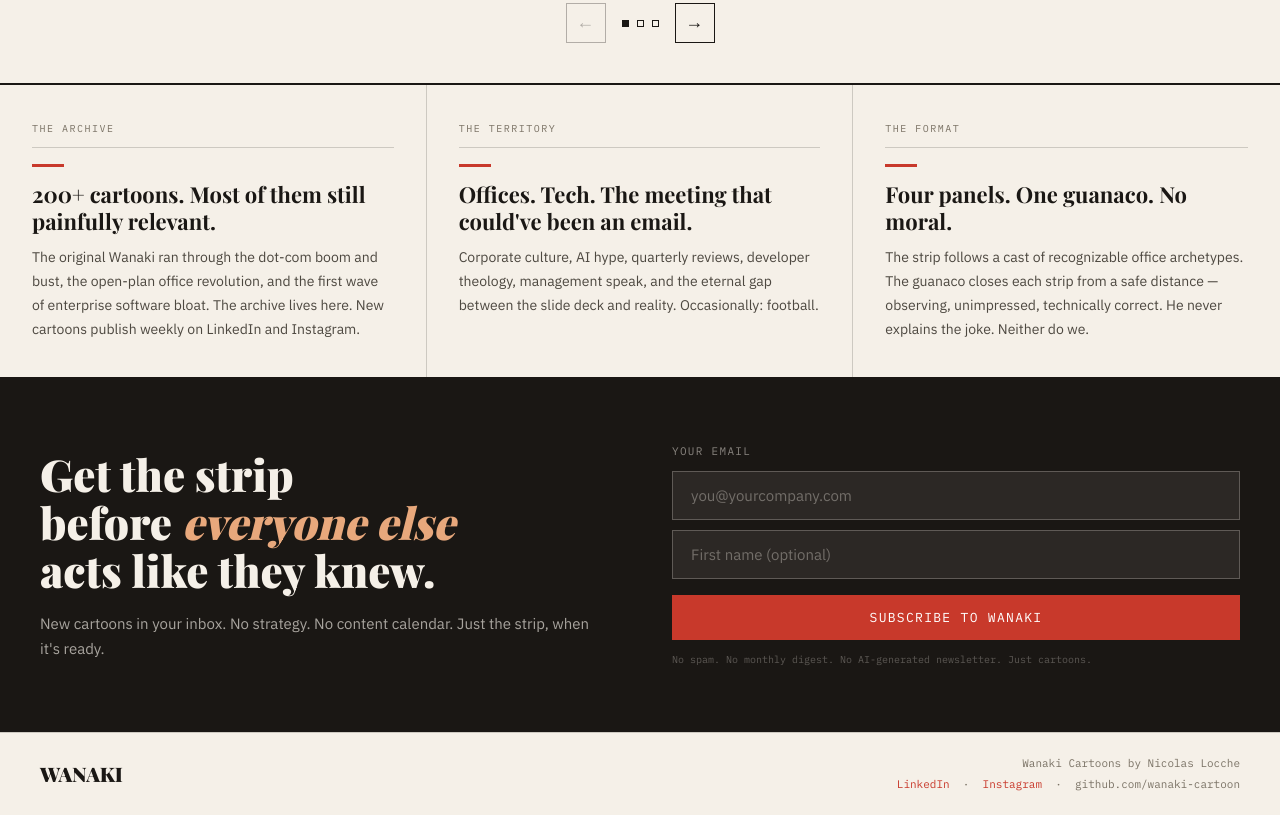
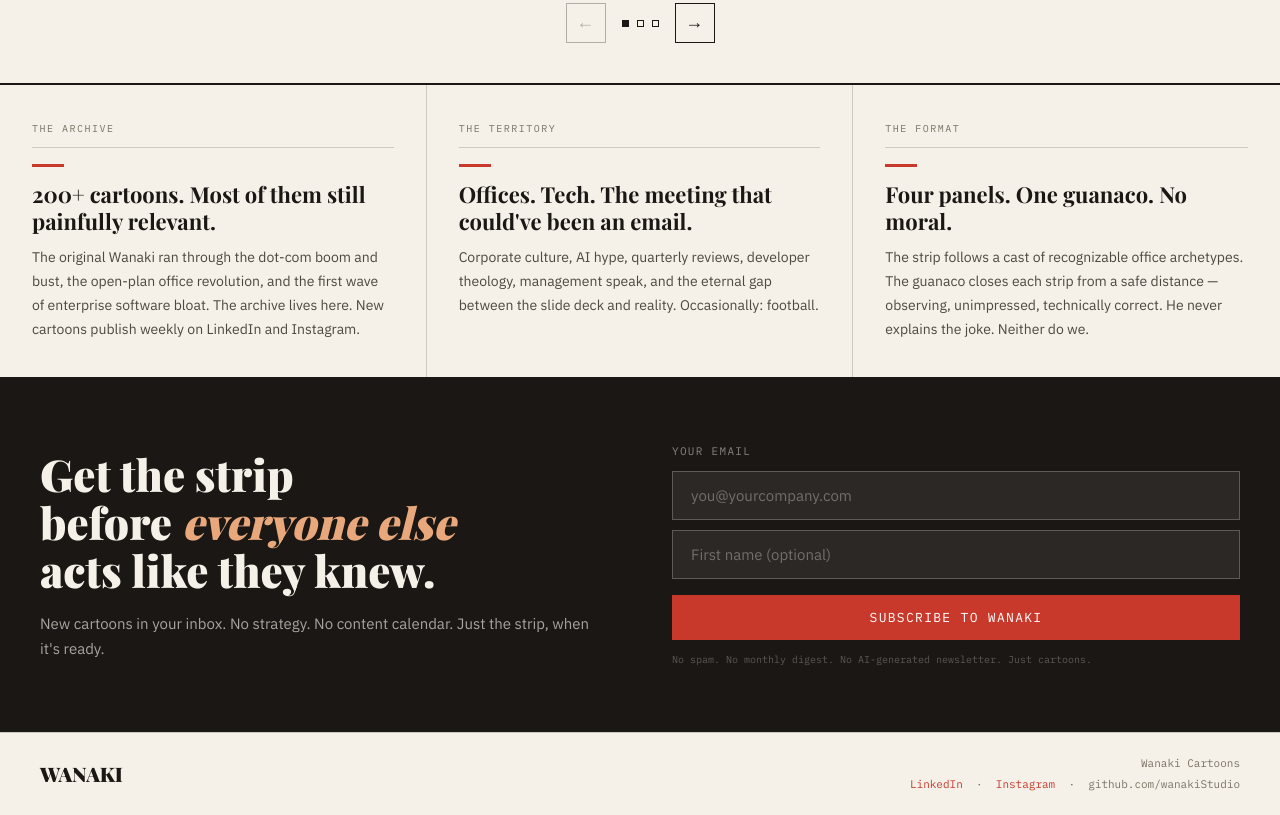
Before and after one commit to wanakiStudio/wanakistudio.github.io, a plain HTML site: page index.html in a window 1280 px wide. Shown: the part 1562-2377 px from the top of the page. Drawn offline with nearby package versions, Linux system fonts and the light colour scheme; a web font is replaced by a local one.

Commit message:
Update index.html

```diff
--- a/index.html
+++ b/index.html
@@ -641,12 +641,12 @@
 <footer class="footer">
   <span class="footer-brand">WANAKI</span>
   <div class="footer-meta">
-    Wanaki Cartoons by Nicolas Locche<br>
+    Wanaki Cartoons <br>
     <a href="https://linkedin.com/company/wanaki" class="footer-link">LinkedIn</a>
     &nbsp;·&nbsp;
     <a href="https://www.instagram.com/wanaki.cartoons/" class="footer-link">Instagram</a>
     &nbsp;·&nbsp;
-    github.com/wanaki-cartoon
+    github.com/wanakiStudio
   </div>
 </footer>
 
```
